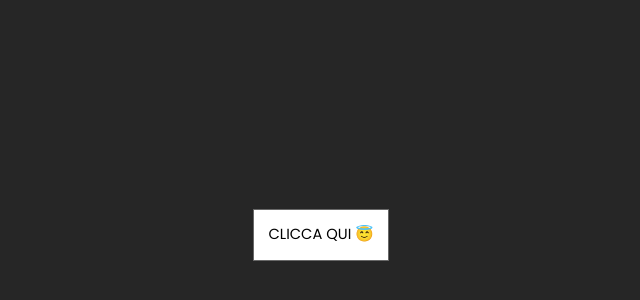
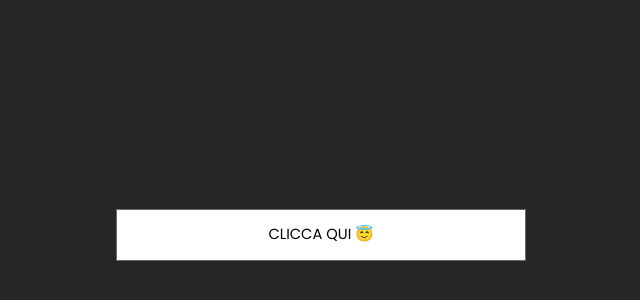
Before and after one commit to L0MB4/Sofia, a plain HTML site: page index.htm in a window 1280 px wide. Shown: the part 246-546 px from the top of the page, without its empty margins (319-959 px from the left). Drawn offline with Linux system fonts and the light colour scheme.

Commit message:
Update style.css

```diff
--- a/style.css
+++ b/style.css
@@ -29,6 +29,8 @@ body{
     border: 1.2px solid rgb(104, 104, 104);
     padding: 1rem;
     z-index: -20px;
+    color:rgb(0,0,0);
+    width:40%;
 }
 
 #bottone:hover{
```
